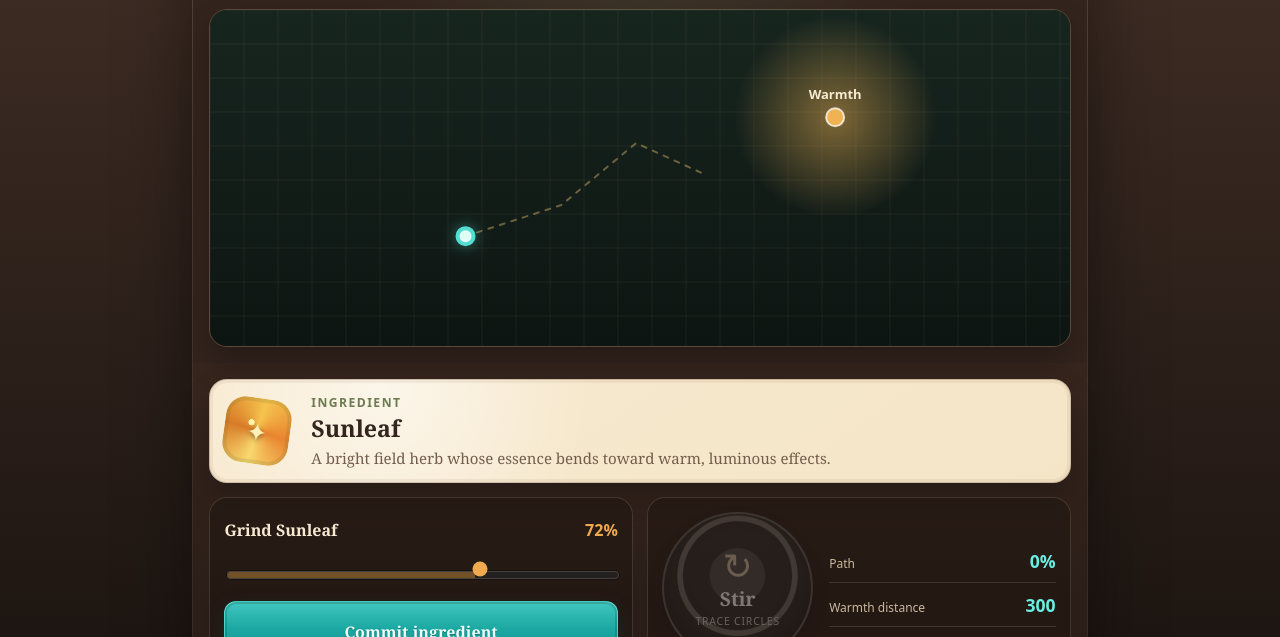
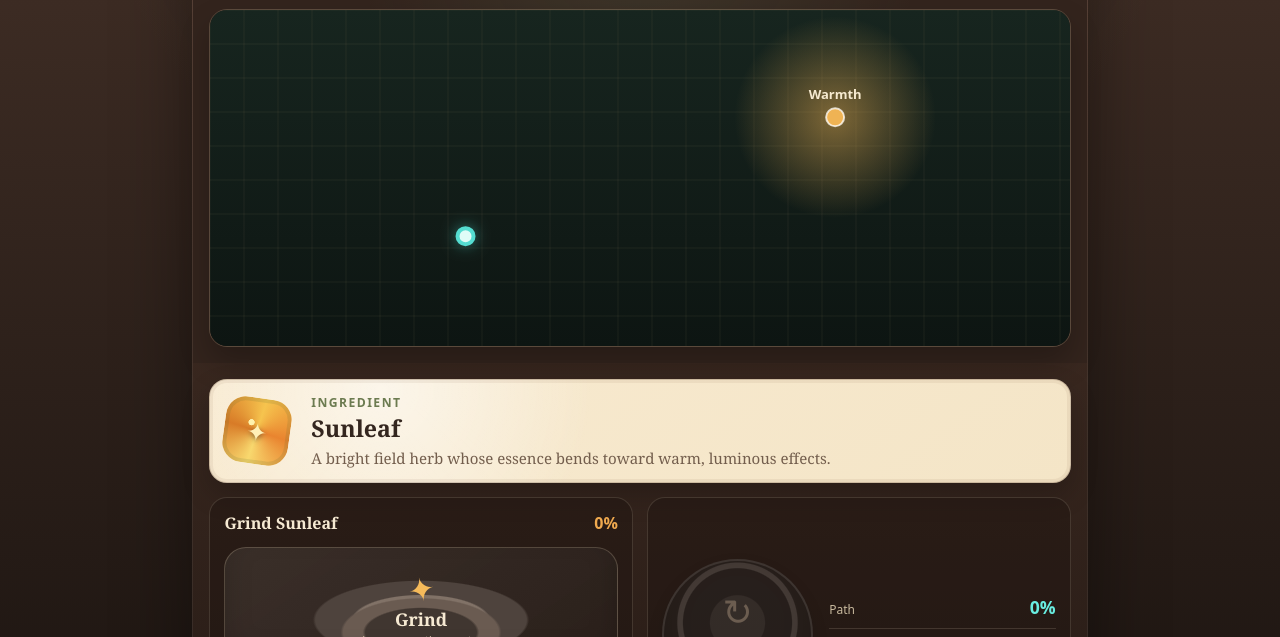
Before and after one commit to Malikk-Sh/Alchemy-trail, a website with bundled scripts: page index.html in a window 1280 px wide. Both pictures are taken after a click on the button "Open the Essence Atlas". Shown: the part 159-796 px from the top of the page. Built offline with nearby package versions, Linux system fonts and the light colour scheme.

Commit message:
feat(brewing): make Sunleaf grinding tactile

```diff
--- a/src/ui/screens/BrewingScreen.ts
+++ b/src/ui/screens/BrewingScreen.ts
@@ -12,13 +12,15 @@ import type { BottledPotion } from "../../types/content.js";
 import type { Vec2 } from "../../types/game.js";
 
 const STIR_WORLD_UNITS_PER_RADIAN = 28;
+const GRIND_TRAVEL_FOR_FULL = 520;
 
 export function createBrewingScreen(onExit: () => void): HTMLElement {
   const screen = document.createElement("section");
   screen.className = "screen brewing-screen";
   screen.setAttribute("aria-labelledby", "brew-title");
 
-  let grindFraction = 0.72;
+  let grindTravel = 0;
+  let grindFraction = 0;
   let committedPath: Vec2[] = [];
   let travelled = 0;
   let marker: Vec2 = { x: 0, y: 0 };
@@ -26,6 +28,8 @@ export function createBrewingScreen(onExit: () => void): HTMLElement {
   let bottled: BottledPotion | null = null;
   let activePointer: number | null = null;
   let previousAngle: number | null = null;
+  let grindPointer: number | null = null;
+  let grindPoint: Vec2 | null = null;
 
   const header = document.createElement("header");
   header.className = "game-topbar";
@@ -88,21 +92,24 @@ export function createBrewingScreen(onExit: () => void): HTMLElement {
   grindTitle.textContent = "Grind Sunleaf";
   grindLabel.append(grindTitle, grindValue);
 
-  const grindRange = document.createElement("input");
-  grindRange.id = "grind-range";
-  grindRange.type = "range";
-  grindRange.min = "20";
-  grindRange.max = "100";
-  grindRange.step = "1";
-  grindRange.value = String(Math.round(grindFraction * 100));
-  grindRange.className = "grind-range";
+  const grindPad = document.createElement("button");
+  grindPad.id = "grind-range";
+  grindPad.type = "button";
+  grindPad.className = "grind-pad";
+  grindPad.setAttribute("aria-label", "Grind Sunleaf by dragging across the mortar");
+  grindPad.innerHTML = '<span class="mortar-icon" aria-hidden="true">✦</span><strong>Grind</strong><small>drag across the mortar</small>';
+
+  const grindProgress = document.createElement("div");
+  grindProgress.className = "grind-progress";
+  const grindProgressFill = document.createElement("span");
+  grindProgress.append(grindProgressFill);
 
   const commitButton = document.createElement("button");
   commitButton.className = "primary-button";
   commitButton.type = "button";
   commitButton.textContent = "Commit ingredient";
 
-  grindBlock.append(grindLabel, grindRange, commitButton);
+  grindBlock.append(grindLabel, grindPad, grindProgress, commitButton);
 
   const stirBlock = document.createElement("div");
   stirBlock.className = "stir-block";
@@ -161,8 +168,10 @@ export function createBrewingScreen(onExit: () => void): HTMLElement {
     const completion = total > 0 ? Math.min(1, travelled / total) : 0;
 
     grindValue.textContent = `${Math.round(grindFraction * 100)}%`;
-    grindRange.disabled = committedPath.length > 1 || infused;
-    commitButton.disabled = committedPath.length > 1 || infused;
+    grindPad.disabled = committedPath.length > 1 || infused || grindFraction >= 1;
+    commitButton.disabled = committedPath.length > 1 || infused || grindFraction < 0.08;
+    grindProgressFill.style.inlineSize = `${Math.round(grindFraction * 100)}%`;
+    grindPad.setAttribute("aria-label", `Grind Sunleaf. ${Math.round(grindFraction * 100)} percent ground.`);
     stirPad.classList.toggle("is-disabled", committedPath.length < 2 || infused);
     infuseButton.disabled = !preview.resonating || infused;
     bottleButton.disabled = !infused || bottled !== null;
@@ -196,19 +205,52 @@ export function createBrewingScreen(onExit: () => void): HTMLElement {
   };
 
   const reset = (): void => {
-    grindFraction = 0.72;
+    grindTravel = 0;
+    grindFraction = 0;
     committedPath = [];
     travelled = 0;
     marker = { x: 0, y: 0 };
     infused = false;
     bottled = null;
-    grindRange.value = "72";
     update();
   };
 
-  grindRange.addEventListener("input", () => {
-    grindFraction = Number(grindRange.value) / 100;
+  const addGrindTravel = (distance: number): void => {
+    if (committedPath.length > 1 || infused) return;
+    grindTravel = Math.min(GRIND_TRAVEL_FOR_FULL, grindTravel + Math.max(0, distance));
+    grindFraction = grindTravel / GRIND_TRAVEL_FOR_FULL;
     update();
+  };
+
+  grindPad.addEventListener("pointerdown", (event) => {
+    if (grindPad.disabled) return;
+    grindPointer = event.pointerId;
+    grindPoint = { x: event.clientX, y: event.clientY };
+    grindPad.setPointerCapture(event.pointerId);
+    grindPad.classList.add("is-grinding");
+  });
+
+  grindPad.addEventListener("pointermove", (event) => {
+    if (grindPointer !== event.pointerId || !grindPoint) return;
+    const next = { x: event.clientX, y: event.clientY };
+    const travel = Math.min(48, Math.hypot(next.x - grindPoint.x, next.y - grindPoint.y));
+    grindPoint = next;
+    addGrindTravel(travel);
+  });
+
+  const endGrinding = (event: PointerEvent): void => {
+    if (grindPointer !== event.pointerId) return;
+    grindPointer = null;
+    grindPoint = null;
+    grindPad.classList.remove("is-grinding");
+  };
+
+  grindPad.addEventListener("pointerup", endGrinding);
+  grindPad.addEventListener("pointercancel", endGrinding);
+  grindPad.addEventListener("keydown", (event) => {
+    if (event.key !== " " && event.key !== "Enter") return;
+    event.preventDefault();
+    addGrindTravel(36);
   });
 
   commitButton.addEventListener("click", () => {
--- a/styles/app.css
+++ b/styles/app.css
@@ -327,21 +327,71 @@ button:disabled {
   font-family: ui-sans-serif, system-ui, sans-serif;
 }
 
-.grind-range {
+.grind-pad {
+  display: grid;
+  place-items: center;
+  align-content: center;
+  gap: 0.1rem;
   inline-size: 100%;
-  accent-color: var(--ember);
+  min-block-size: 126px;
+  border: 1px solid rgba(242, 224, 190, 0.2);
+  border-radius: 22px;
+  background:
+    radial-gradient(ellipse at 50% 68%, #403630 0 20%, #6a5b51 21% 28%, transparent 29%),
+    radial-gradient(ellipse at 50% 58%, #817267 0 24%, #4e433d 25% 38%, transparent 39%),
+    linear-gradient(145deg, rgba(255,255,255,0.05), rgba(0,0,0,0.14)),
+    #30241e;
+  color: var(--ink);
+  box-shadow: inset 0 -16px 28px rgba(0,0,0,0.18);
+  touch-action: none;
+  user-select: none;
 }
 
-.grind-range::-webkit-slider-runnable-track {
-  block-size: 10px;
-  border-radius: 999px;
-  background: rgba(15, 10, 8, 0.55);
+.grind-pad:not(:disabled):focus-visible {
+  outline: 3px solid var(--ember);
+  outline-offset: 3px;
 }
 
-.grind-range::-webkit-slider-thumb {
-  inline-size: 28px;
-  block-size: 28px;
-  margin-block-start: -9px;
+.grind-pad.is-grinding {
+  border-color: rgba(239, 169, 79, 0.8);
+  box-shadow:
+    0 0 0 4px rgba(239, 169, 79, 0.09),
+    inset 0 -16px 28px rgba(0,0,0,0.18);
+}
+
+.mortar-icon {
+  color: #f5ba5a;
+  font-size: 2rem;
+  line-height: 1;
+  transform: rotate(-12deg);
+}
+
+.grind-pad strong {
+  font-size: 1.1rem;
+}
+
+.grind-pad small {
+  color: var(--ink-muted);
+  font-family: ui-sans-serif, system-ui, sans-serif;
+  font-size: 0.67rem;
+  letter-spacing: 0.04em;
+}
+
+.grind-progress {
+  overflow: hidden;
+  block-size: 10px;
+  border: 1px solid rgba(245, 230, 204, 0.12);
+  border-radius: 999px;
+  background: rgba(12, 8, 6, 0.5);
+}
+
+.grind-progress > span {
+  display: block;
+  inline-size: 0;
+  block-size: 100%;
+  border-radius: inherit;
+  background: linear-gradient(90deg, #d98732, #f6c45e);
+  transition: inline-size 90ms linear;
 }
 
 .stir-block {
```
